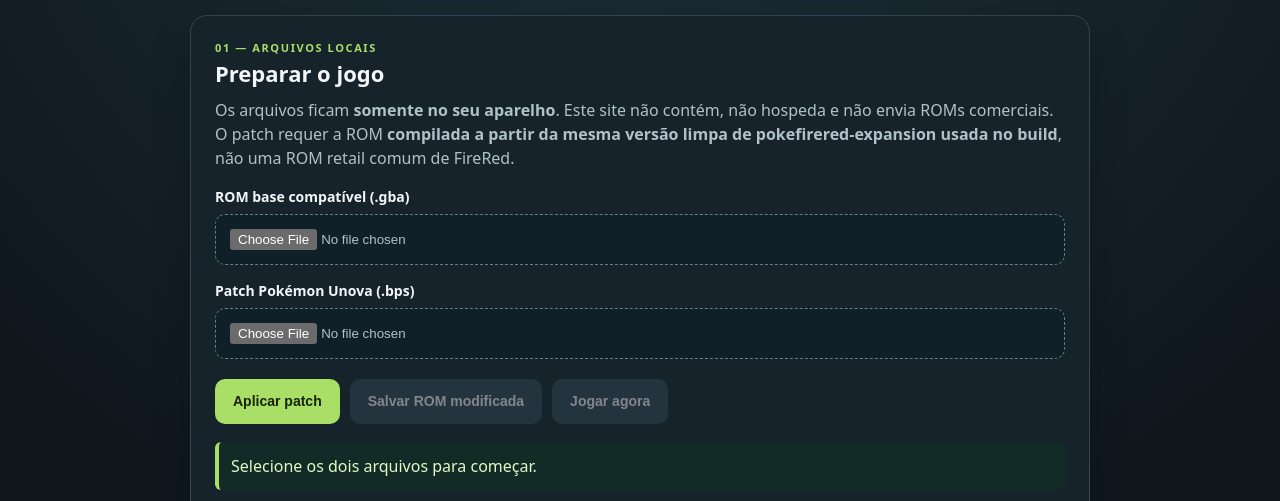
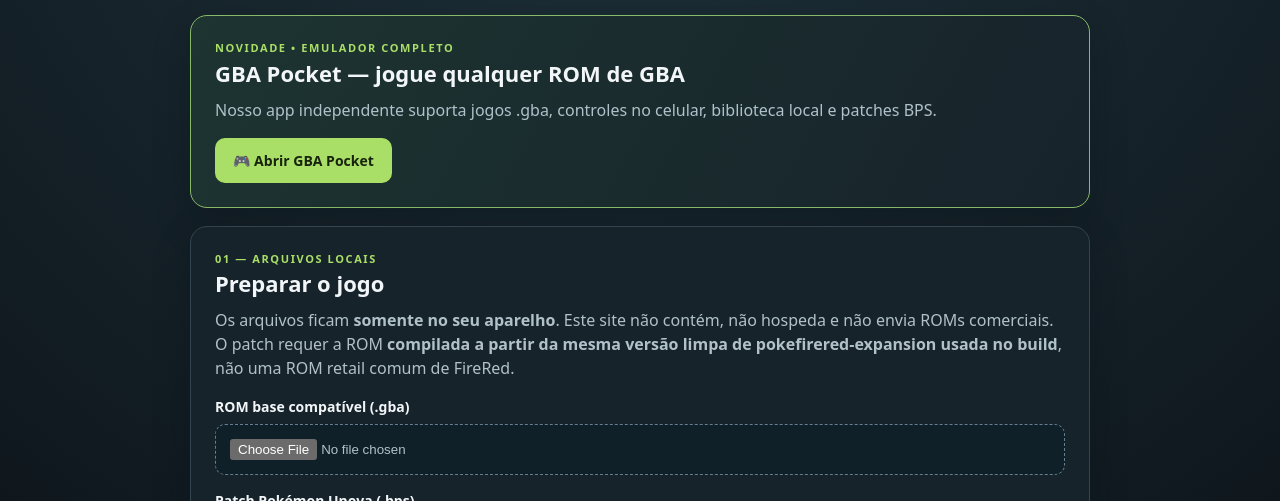
Before and after one commit to uchihajk798-svg/pokemon-unova, a plain HTML site: page docs/index.html in a window 1280 px wide. Shown: the part 299-800 px from the top of the page. Drawn offline with Linux system fonts and the light colour scheme.

Commit message:
feat(site): destaca o novo emulador GBA Pocket na página do Pokémon Unova

```diff
--- a/docs/index.html
+++ b/docs/index.html
@@ -33,6 +33,12 @@
   <p class="lead">A jornada de Kanto com Pokémon da quinta geração. Aplique um patch BPS à sua própria ROM de base compatível e jogue neste navegador.</p>
 </header>
 <main>
+  <section class="panel" style="border-color:#88b968;background:linear-gradient(120deg,#1d3431,#17232b)">
+    <div class="step">NOVIDADE • EMULADOR COMPLETO</div>
+    <h2>GBA Pocket — jogue qualquer ROM de GBA</h2>
+    <p>Nosso app independente suporta jogos .gba, controles no celular, biblioteca local e patches BPS.</p>
+    <a class="link" href="./app/">🎮 Abrir GBA Pocket</a>
+  </section>
   <section class="panel" aria-labelledby="title-apply">
     <div class="step">01 — Arquivos locais</div>
     <h2 id="title-apply">Preparar o jogo</h2>
```
